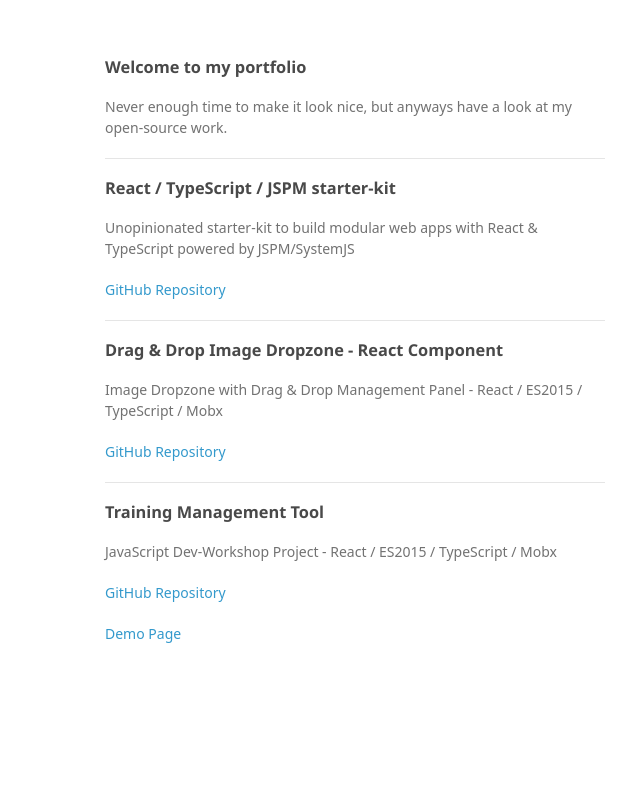
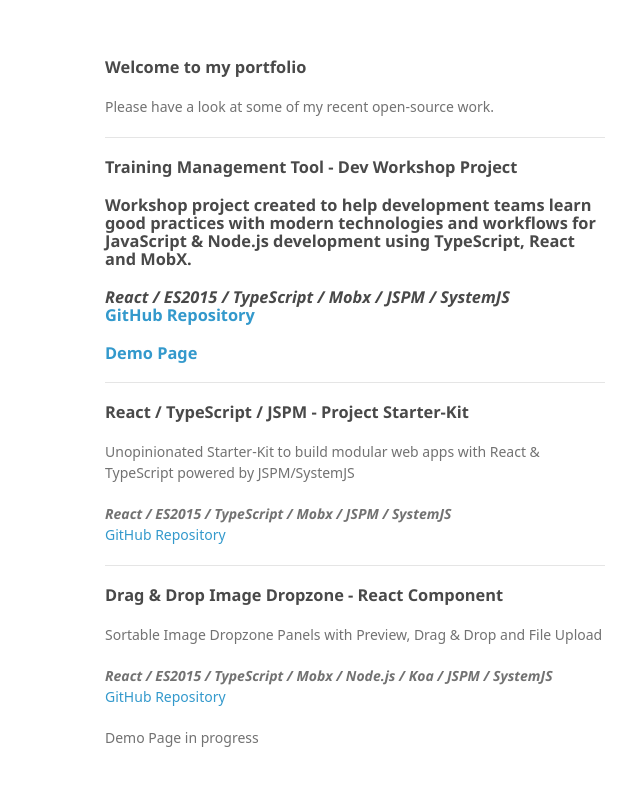
Before and after one commit to piotrwitek/piotrwitek.github.io, a plain HTML site: page index.html in a window 1280 px wide. Shown: the full height of the page, 465-1097 px from the left. Drawn offline with Linux system fonts and the light colour scheme; a web font is replaced by a local one.

Commit message:
Update index.html

```diff
--- a/index.html
+++ b/index.html
@@ -35,26 +35,36 @@
         <a id="welcome-to-github-pages" class="anchor" href="#welcome-to-github-pages" aria-hidden="true"><span aria-hidden="true" class="octicon octicon-link"></span></a>
         Welcome to my portfolio
       </h3>
-      <p>Never enough time to make it look nice, but anyways have a look at my open-source work.</p>
+      <p>Please have a look at some of my recent open-source work.</p>
 
       <hr>
 
-      <h3>React / TypeScript / JSPM starter-kit</h3>
-      <p>Unopinionated starter-kit to build modular web apps with React & TypeScript powered by JSPM/SystemJS</p>
+      <h3>Training Management Tool - Dev Workshop Project</p>
+      <p>Workshop project created to help development teams learn good practices with modern technologies and workflows for JavaScript & Node.js development using TypeScript, React and MobX.</p>
+      <i><b>
+        React / ES2015 / TypeScript / Mobx / JSPM / SystemJS
+      </b></i>
+      <p class="view"><a href="https://github.com/piotrwitek/training-management-tool">GitHub Repository</a></p>
+      <p class="view"><a href="http://piotrwitek.github.io/training-management-tool">Demo Page</a></p>
+
+      <hr>
+
+      <h3>React / TypeScript / JSPM - Project Starter-Kit</h3>
+      <p>Unopinionated Starter-Kit to build modular web apps with React & TypeScript powered by JSPM/SystemJS</p>
+      <i><b>
+        React / ES2015 / TypeScript / Mobx / JSPM / SystemJS
+      </b></i>
       <p class="view"><a href="https://github.com/piotrwitek/react-ts-jspm-starter-kit">GitHub Repository</a></p>
 
       <hr>
 
       <h3>Drag & Drop Image Dropzone - React Component</h3>
-      <p>Image Dropzone with Drag & Drop Management Panel - React / ES2015 / TypeScript / Mobx</p>
+      <p>Sortable Image Dropzone Panels with Preview, Drag & Drop and File Upload</p>
+      <i><b>
+        React / ES2015 / TypeScript / Mobx / Node.js / Koa / JSPM / SystemJS
+      </b></i>
       <p class="view"><a href="https://github.com/piotrwitek/react-dnd-dropzone">GitHub Repository</a></p>
-
-      <hr>
-
-      <h3>Training Management Tool</h3>
-      <p>JavaScript Dev-Workshop Project - React / ES2015 / TypeScript / Mobx</p>
-      <p class="view"><a href="https://github.com/piotrwitek/training-management-tool">GitHub Repository</a></p>
-      <p class="view"><a href="http://piotrwitek.github.io/training-management-tool">Demo Page</a></p>
+      <p>Demo Page in progress</p>
 
     </section>
     <footer>
```
